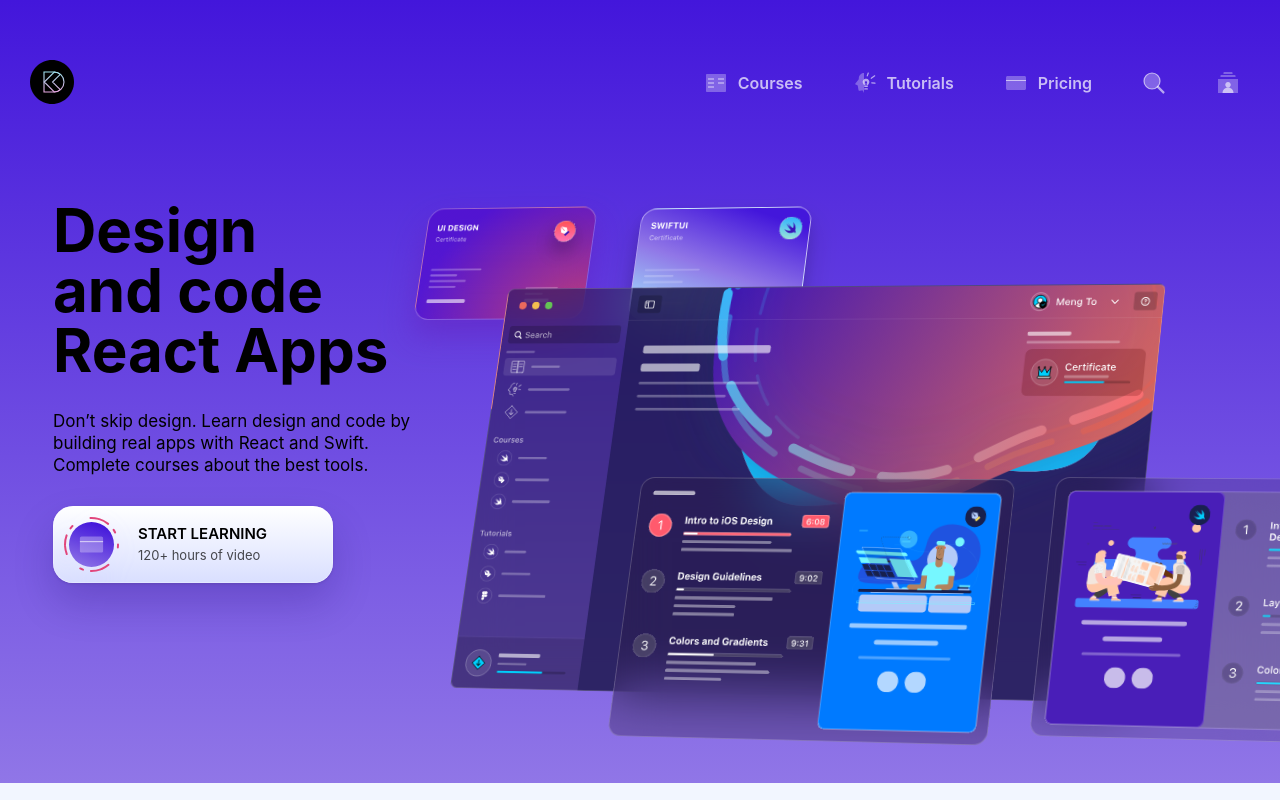
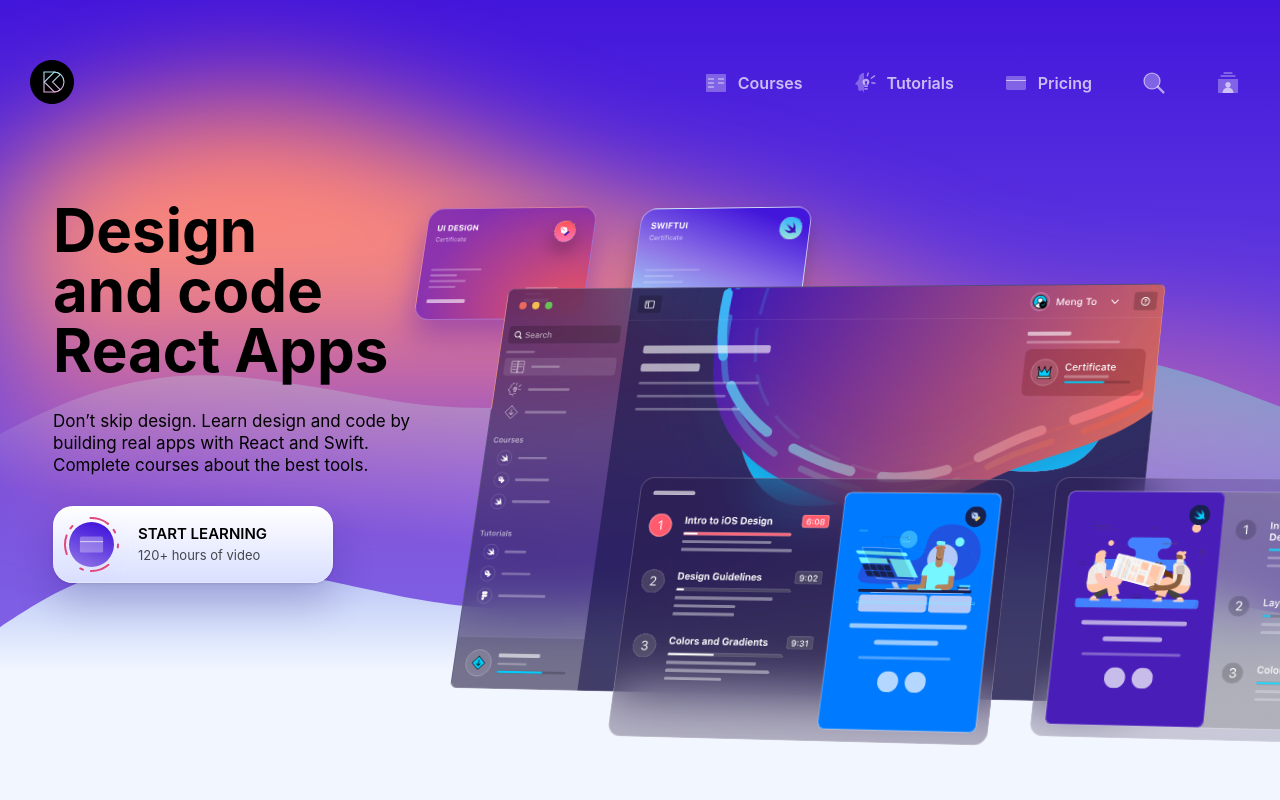
Before and after one commit to LucasTchitdjian/Gatsby-React-Website, a Gatsby site: page / in a window 1280 px wide. Built offline with nearby package versions, Linux system fonts and the light colour scheme; Gatsby itself is replaced by a stand-in of ours.

Commit message:
inline styling

```diff
--- /dev/null
+++ b/src/components/backgrounds/WaveBackground.js
@@ -0,0 +1,34 @@
+import React from "react"
+import styled from "styled-components"
+
+export default function WaveBackground() {
+  return (
+    <Wrapper>
+      <Background />
+      <Wave
+        src="images/waves/hero-wave1.svg"
+        style={{ top: "100px", filter: "blur(60px)" }}
+        alt=""
+      />
+      <Wave src="images/waves/hero-wave2.svg" style={{ top: "350px" }} alt="" />
+      <Wave src="images/waves/hero-wave3.svg" style={{ top: "550px" }} alt="" />
+    </Wrapper>
+  )
+}
+
+const Wrapper = styled.div`
+  position: relative;
+`
+
+const Wave = styled.img`
+  position: absolute;
+  z-index: -1;
+`
+
+const Background = styled.div`
+  background: linear-gradient(180deg, #4316db 0%, #9076e7 100%);
+  position: absolute;
+  width: 100%;
+  height: 800px;
+  z-index: -1;
+`
--- a/src/components/sections/HeroSection.js
+++ b/src/components/sections/HeroSection.js
@@ -1,6 +1,7 @@
 import React from "react"
 import styled from "styled-components"
 import MockupAnimations from "../animations/MockupAnimations"
+import WaveBackground from "../backgrounds/WaveBackground"
 import PurchaseButton from "../buttons/PurchaseButton"
 import { themes } from "../styles/ColorStyles"
 import { H1, MediumText } from "../styles/TextStyles"
@@ -8,6 +9,7 @@ import { H1, MediumText } from "../styles/TextStyles"
 function HeroSection() {
   return (
     <Wrapper>
+      <WaveBackground />
       <ContentWrapper>
         <TextWrapper>
           <Title>
@@ -32,7 +34,6 @@ function HeroSection() {
 export default HeroSection
 
 const Wrapper = styled.div`
-  background: linear-gradient(180deg, #4316db 0%, #9076e7 100%);
   overflow: hidden;
 `
 
```
